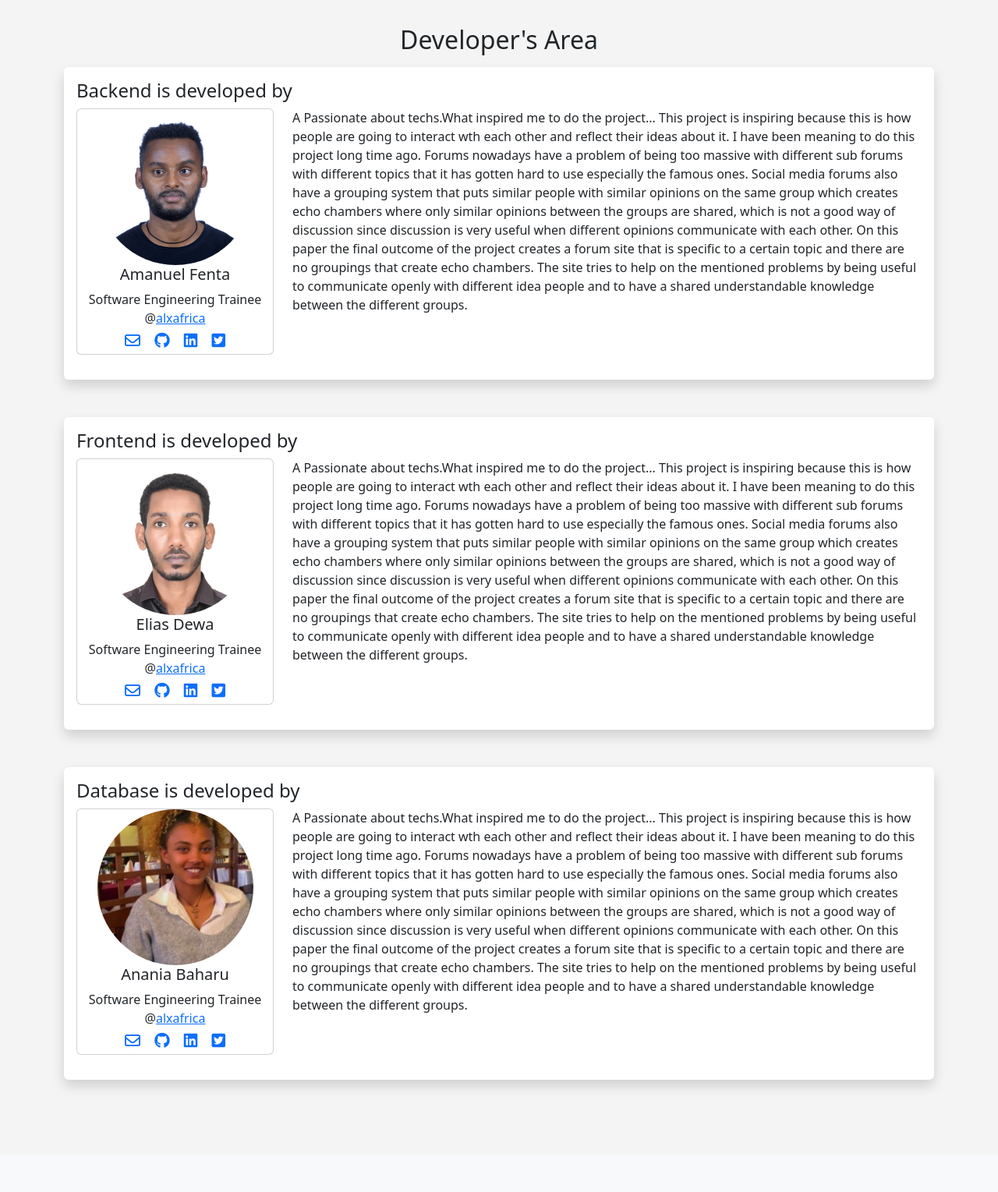
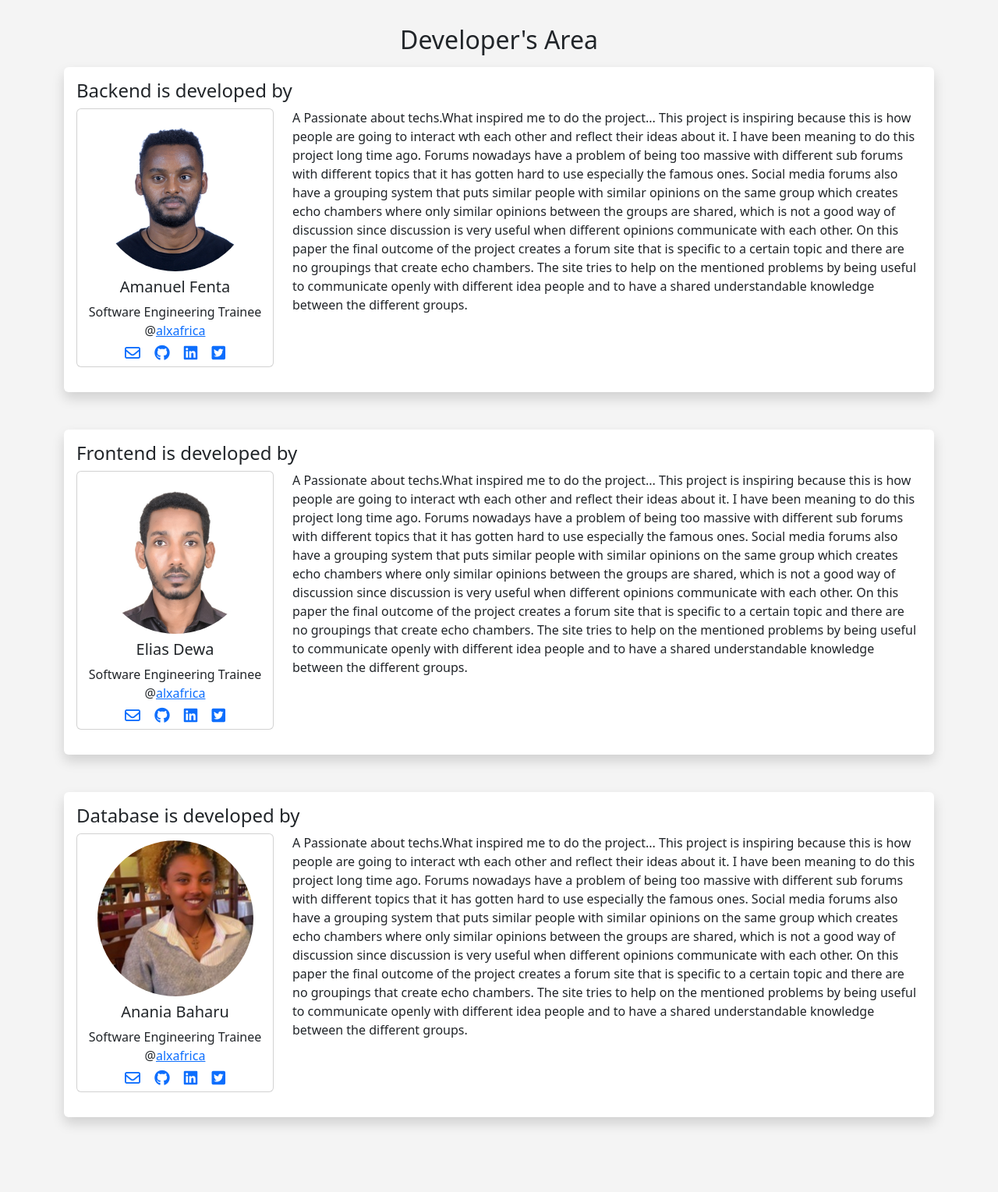
Before and after one commit to Amanuel2000/Message-Forum-Site, a Flask app: page /about in a window 1280 px wide. Shown: the part 106-1635 px from the top of the page at 78% size. Before the commit the page ends 1506 px from the top, so only its background shows below. Run offline with Flask 3, Linux system fonts and the light colour scheme; some libraries are stand-ins or nearby versions.

Commit message:
updating the home page and about pages

```diff
--- a/templates/about.html
+++ b/templates/about.html
@@ -12,11 +12,11 @@
               <img
                 src="{{ url_for('static', filename='images/Aman.jpg')}}"
                 width="200"
-                class="rounded-circle"
+                class="rounded-circle mt-2"
               />
             </div>
             <div class="col">
-              <h5 class="card-title">Amanuel Fenta</h5>
+              <h5 class="card-title mt-2">Amanuel Fenta</h5>
             </div>
             <div class="col">
               <p class="card-text">Software Engineering Trainee @<a href="https://www.alxafrica.com/">alxafrica</a></p>
@@ -66,11 +66,11 @@
               <img
                 src="{{ url_for('static', filename='images/Elias.jpg')}}"
                 width="200"
-                class="rounded-circle"
+                class="rounded-circle mt-2"
               />
             </div>
             <div class="col">
-              <h5 class="card-title">Elias Dewa</h5>
+              <h5 class="card-title mt-2">Elias Dewa</h5>
             </div>
             <div class="col">
               <p class="card-text">Software Engineering Trainee @<a href="https://www.alxafrica.com/">alxafrica</a></p>
@@ -78,7 +78,7 @@
             <div class="col">
               <a href="eliasdewa3@gmail.com" target="_blank"><i class="fa-regular fa-envelope"></i></a>
               <a href="https://github.com/Elias-Dewa" target="_blank"><i class="fa-brands fa-github"></i></a>
-              <a href="https://www.linkedin.com/eliasdewa14" target="_blank"><i class="fa-brands fa-linkedin"></i></a>
+              <a href="https://www.linkedin.com/in/eliasdewa14" target="_blank"><i class="fa-brands fa-linkedin"></i></a>
               <a href="https://www.twitter.com/eliasdewa14" target="_blank"><i class="fa-brands fa-square-twitter"></i></a>
             </div>
           </div>
@@ -120,11 +120,11 @@
               <img
                 src="{{ url_for('static', filename='images/Anania.jpg')}}"
                 width="200"
-                class="rounded-circle"
+                class="rounded-circle mt-2"
               />
             </div>
             <div class="col">
-              <h5 class="card-title">Anania Baharu</h5>
+              <h5 class="card-title mt-2">Anania Baharu</h5>
             </div>
             <div class="col">
               <p class="card-text">Software Engineering Trainee @<a href="https://www.alxafrica.com/">alxafrica</a></p>
```
Also changed, not shown: templates/index.html (+4 -8 lines), static/images/public_discussion.png (added).
